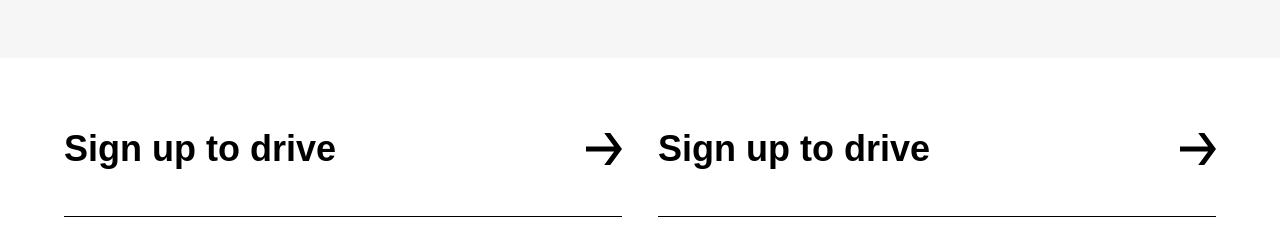
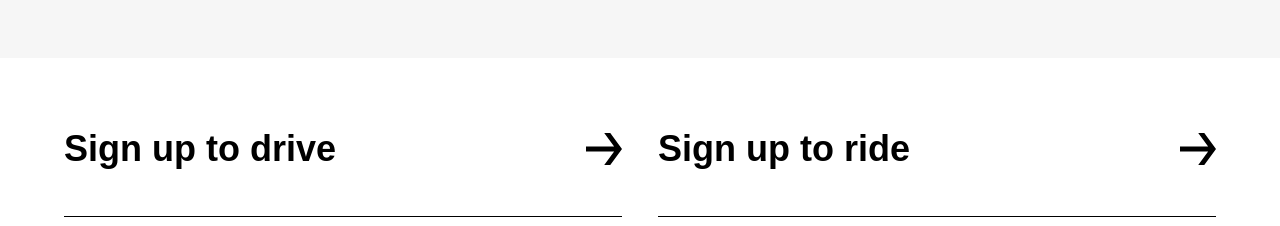
Before and after one commit to KarolKotomski/Uber-Clone, a React (Create React App) app: page / in a window 1280 px wide. Shown: the part 2300-2526 px from the top of the page. Built offline with nearby package versions, Linux system fonts and the light colour scheme; the HTML template or start-up script is replaced by a standard one; a web font is replaced by a local one.

Commit message:
SignUp section props added

```diff
--- a/src/components/HomeSignUp.tsx
+++ b/src/components/HomeSignUp.tsx
@@ -5,8 +5,8 @@ const HomeSignUp = () => {
     <section>
       <div className="container p-16">
         <div className="grid grid-cols-2 gap-9">
-          <HomeSignUpUnit />
-          <HomeSignUpUnit />
+          <HomeSignUpUnit purpose="drive"/>
+          <HomeSignUpUnit purpose="ride"/>
         </div>
       </div>
     </section>
--- a/src/components/HomeSignUpUnit.tsx
+++ b/src/components/HomeSignUpUnit.tsx
@@ -1,8 +1,12 @@
-const HomeSignUpUnit = () => {
+type Props = {
+  purpose: string;
+};
+
+const HomeSignUpUnit = ({ purpose }: Props) => {
   return (
-    <div className="flex items-center justify-between cursor-pointer border-b border-b-black pb-10 hover:text-greyActive">
+    <div className="flex cursor-pointer items-center justify-between border-b border-b-black pb-10 hover:text-greyActive">
       <h2 className="font-UberMove text-[2.25rem] font-bold">
-        Sign up to drive
+        Sign up to {purpose}
       </h2>
       <svg
         aria-hidden="true"
```
